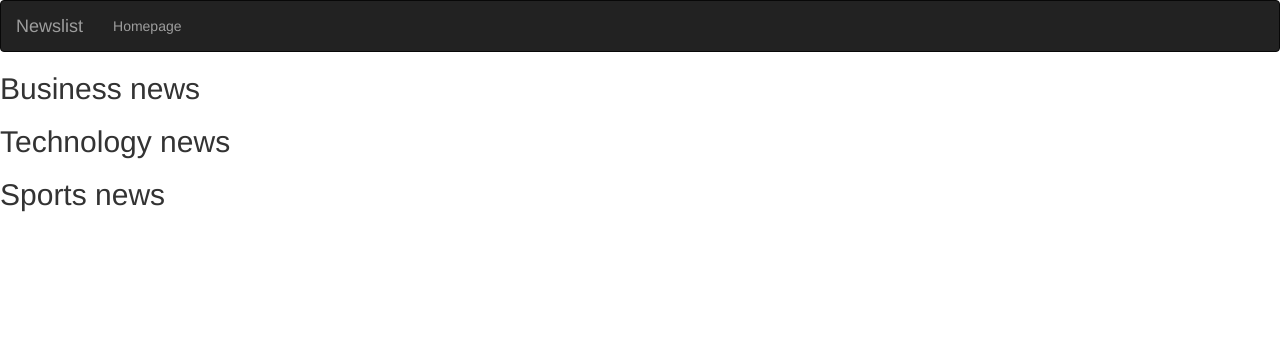
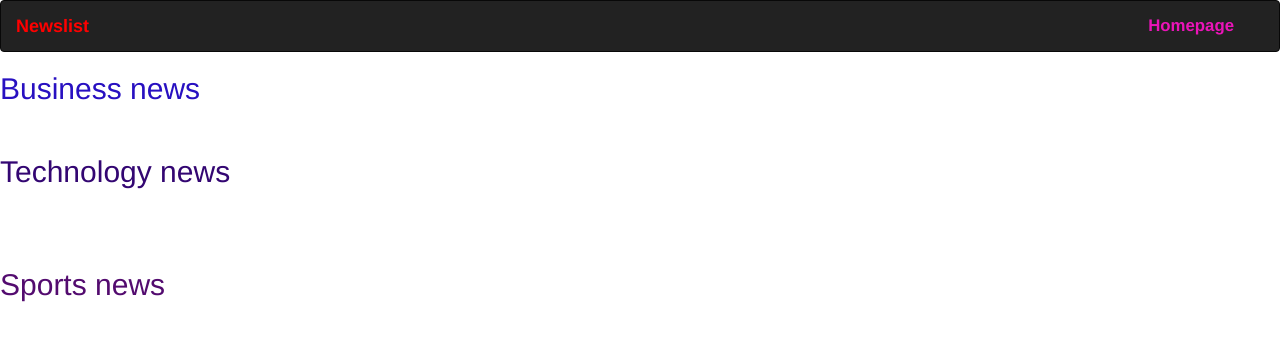
Before and after one commit to Karenkoech/Newslist_app, a Flask app: template app/templates/index.html in a window 1280 px wide. Shown: the top 341 px of the page. Run offline with Flask 2, Linux system fonts and the light colour scheme; the template is opened without the code that fills it, so the values that code supplies are empty; some libraries are stand-ins or nearby versions.

Commit message:
change the views rendered

```diff
--- a/app/templates/base.html
+++ b/app/templates/base.html
@@ -1,5 +1,11 @@
+
 {% extends 'bootstrap/base.html'%}
+{% import 'macros.html' as macro%}
+{% block styles%}
 
+  {{ super() }}
+  <link rel="stylesheet" href="{{url_for('static',filename='css/style.css,css/news.css')}}" type="text/css">
+{% endblock %}
 <!-- Navbar block  -->
 {% block navbar %}
     {% include 'navbar.html' %}
--- a/app/templates/fourOwfour.html
+++ b/app/templates/fourOwfour.html
@@ -1,5 +1,5 @@
 {% extends 'base.html'%}
 
 {% block content %}
-    <h1>WHOOOPS we can't find that page</h1>
+    <h1>Can't find that page</h1>
 {% endblock %}
--- a/app/templates/index.html
+++ b/app/templates/index.html
@@ -1,22 +1,22 @@
 
 {% extends 'base.html'%}
 {% import 'macros.html' as macro%}
-  <!-- Styles block -->
+  <!-- Styles block
 {% block styles%}
   {{ super() }}
-  <link rel="stylesheet" href="{{url_for('static',filename='css/style.css')}}" type="text/css">
-{% endblock %}
+  <link rel="stylesheet" href="{{url_for('static',filename='css/style.css,css/news.css')}}" type="text/css">
+{% endblock %} -->
     {% block content %}
-        <h2> Business news</h2>
+        <h2 style="color:rgb(40, 16, 193)"> Business news</h2>
           <ul>
             {{ macro.displayNewslist(business) }}
-          </ul>
-        <h2>Technology news</h2>
+          </ul> <br>
+        <h2 style="color:rgb(51, 6, 114)">Technology news</h2> <br>
           <ul>
             {{ macro.displayNewslist(technology) }}
-          </ul>
-        <h2>Sports news</h2>
-          <ul>
+          </ul> <br>
+        <h2 style="color:rgb(83, 11, 111)">Sports news</h2> <br>
+          <ul><br>
             {{ macro.displayNewslist(sports) }}
           </ul>
 
--- a/app/templates/macros.html
+++ b/app/templates/macros.html
@@ -1,8 +1,21 @@
 
       {% macro displayNewslist(news_list) %}
         {% for news in news_list %}
+        <div class="col-xs-12 col-sm-3 col-md-3 col-lg-3 news-card "> <br>
+          <img src="{{ news.urlToImage }}" alt="{{ news.title }} image" class="img-responsive"> <br>
           <li>
-            <a href="{{ news.url }}">{{ news.title }}</a>
+            <p style="color:rgb(18, 20, 24)"/news/{{ news.id }}><br>{{ news.title|truncate(100) }}</p> <br>
+              <!-- <h3 style="text-align:center">{{ news.title }}</h3> -->
+
+              <!-- <p>{{ news.description }}</p> -->
+              <a style="font-weight: bolder;font-size: 15px;" href="{{news.url}}">Read more</a>
+              <p style="color:green;align-items: center;" >{{ news.publishedAt }}</p>
+
+
+
           </li>
+      </div>
+
+
         {% endfor %}
         {% endmacro %}
--- a/app/templates/navbar.html
+++ b/app/templates/navbar.html
@@ -4,14 +4,18 @@
             <button type="button" class="navbar-toggle" data-toggle="collapse" data-target=".navbar-collapse">
               <span class="sr-only">Toggle navigation</span>
               <span class="icon-bar"></span>
-              <span class="icon-bar"></span>
-              <span class="icon-bar"></span>
+              <!-- <span class="icon-bar"></span>
+              <span class="icon-bar"></span> -->
             </button>
-            <a class="navbar-brand" href="/"> Newslist </a>
+            <a class="navbar-brand"style="color: red; font-weight: bold;float: right;"href="/"> Newslist </a>
         </div>
         <div class="navbar-collapse collapse">
-            <ul class="nav navbar-nav">
-                <li><a href="/">Homepage</a></li>
+            <ul class="nav navbar-nav" style="float: right">
+                <li><a href="/" style="color:rgb(235, 20, 185); font-weight: bold;font-size: larger;">Homepage</a></li>
+                <!-- <a class="nav-link" href="/{{"News/Sports"}}">Sports</a>
+                <a class="nav-link" href="/{{"category/Technology"}}">Technology</a>
+                <a class="nav-link" href="/{{"category/Business"}}">Business</a> -->
+            </ul>
         </div>
 
     </div>
```
Also changed, not shown: app/templates/news.html (+15 -1 lines).
